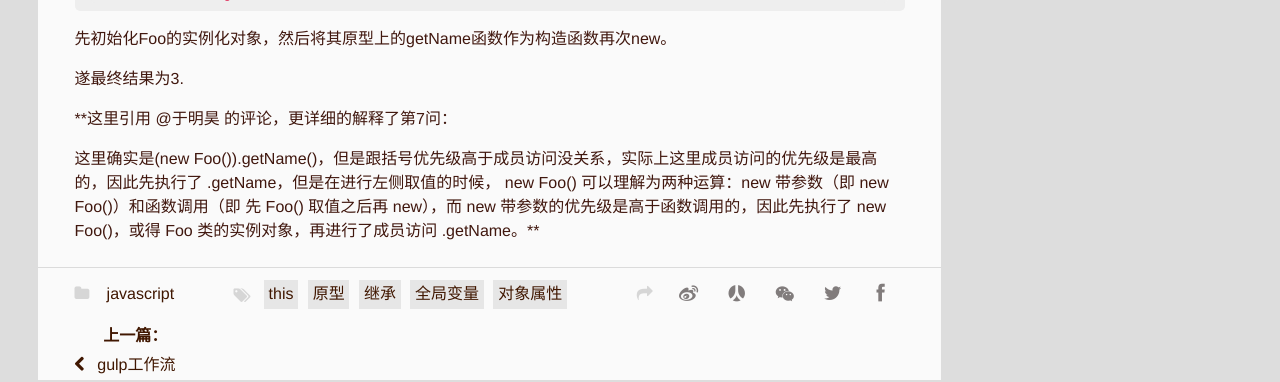
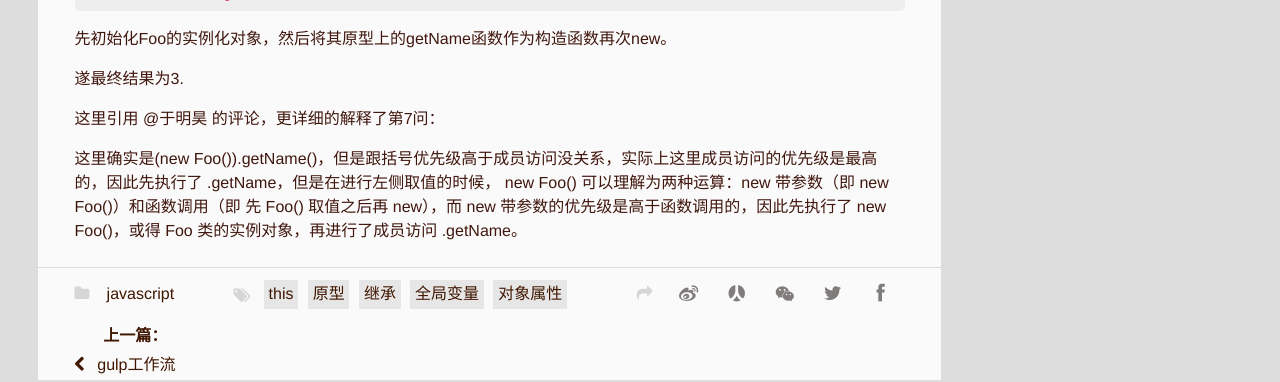
Before and after one commit to liqin1059/aLittlePanda.github.io, a Jekyll site: the page built from _posts/2017-06-05-javascript-interview.md, in a window 1280 px wide and 900 px high, scrolled down 3451 px. Shown: the part 248-630 px from the top of the window. Built offline with Jekyll 4.4.1, drawn with Linux system fonts in a browser that asks for light colours; comment, search, counter and statistics services are not loaded; some of the changed text lies outside the part shown.

Commit message:
no message

````diff
--- a/_posts/2017-06-05-javascript-interview.md
+++ b/_posts/2017-06-05-javascript-interview.md
@@ -33,7 +33,7 @@ tags: [this,原型,继承,全局变量,对象属性]
 ## 第二问getName();
 直接调用`getName`函数。既然是直接调用那么就是访问当前上文作用域内的叫getName的函数，所以和1 2 3都没有什么关系（变量声明提升，函数表达式）
 
-- ** 变量声明提升 **
+- **变量声明提升**
 
 即所有声明变量或声明函数都会被提升到当前函数的顶部。
 - 例如：
@@ -49,7 +49,7 @@ var x;
 console.log('x' in window);//true
 x = 0;
 ```
-- ** 函数表达式 **
+- **函数表达式**
 
  `var getName` 与 `function getName` 都是声明语句，区别在于 `var getName` 是函数表达式，而 `function getName` 是函数声明。关于JS中的各种函数创建方式可以看 大部分人都会做错的经典JS闭包面试题 这篇文章有详细说明。
 
@@ -151,6 +151,6 @@ new ((new Foo()).getName)();
 
 遂最终结果为3.
 
-**这里引用 @于明昊 的评论，更详细的解释了第7问：<br/>
+这里引用 @于明昊 的评论，更详细的解释了第7问：<br/>
 
-这里确实是(new Foo()).getName()，但是跟括号优先级高于成员访问没关系，实际上这里成员访问的优先级是最高的，因此先执行了 .getName，但是在进行左侧取值的时候， new Foo() 可以理解为两种运算：new 带参数（即 new Foo()）和函数调用（即 先 Foo() 取值之后再 new），而 new 带参数的优先级是高于函数调用的，因此先执行了 new Foo()，或得 Foo 类的实例对象，再进行了成员访问 .getName。**
+这里确实是(new Foo()).getName()，但是跟括号优先级高于成员访问没关系，实际上这里成员访问的优先级是最高的，因此先执行了 .getName，但是在进行左侧取值的时候， new Foo() 可以理解为两种运算：new 带参数（即 new Foo()）和函数调用（即 先 Foo() 取值之后再 new），而 new 带参数的优先级是高于函数调用的，因此先执行了 new Foo()，或得 Foo 类的实例对象，再进行了成员访问 .getName。
````
